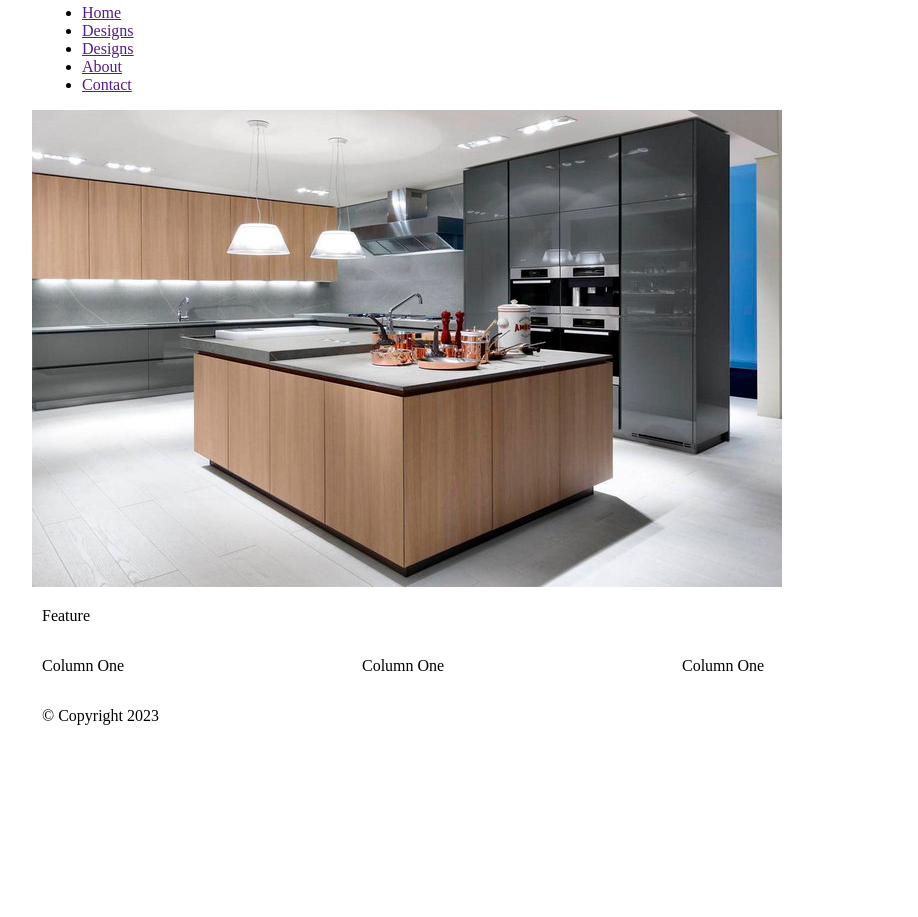
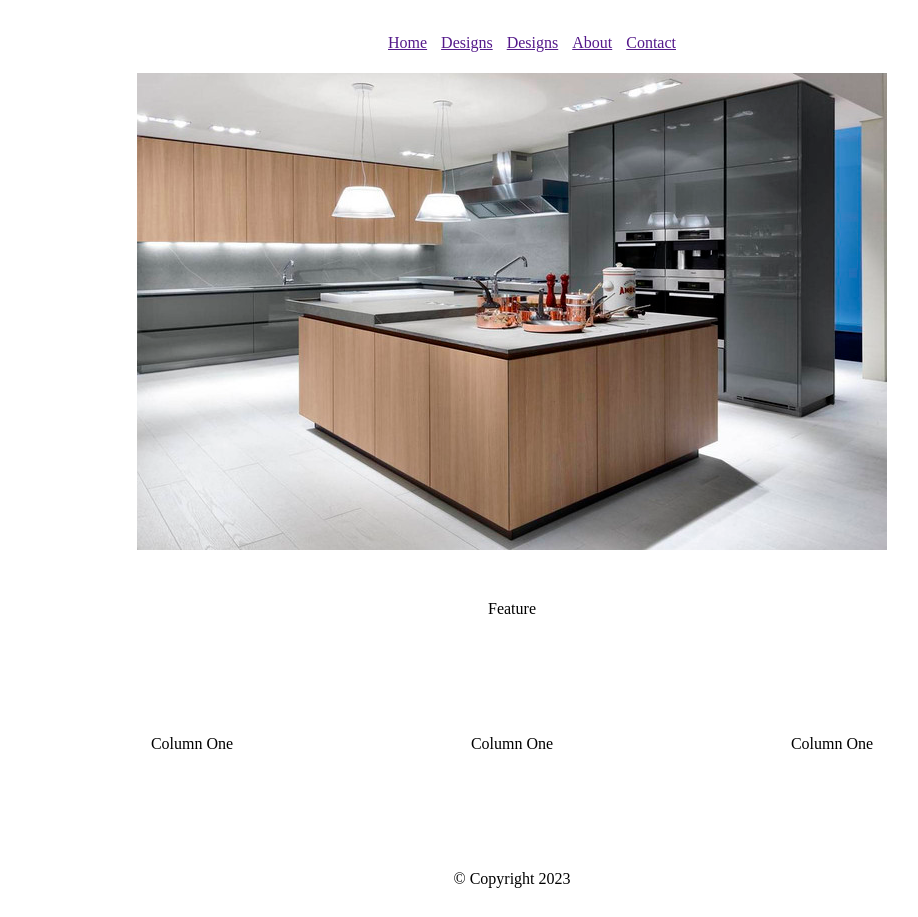
Before and after one commit to LukeWardle/Kitchen-Design-Responsive-Website, a plain HTML site: page index.html in a window 1280 px wide. Shown: the part 186-1103 px from the top of the page, without its empty margins (128-1046 px from the left). Before the commit the page ends 935 px from the top, so only its background shows below. Drawn offline with Linux system fonts and the light colour scheme.

Commit message:
stylesheet created and linked

```diff
--- /dev/null
+++ b/css/style.css
@@ -0,0 +1,20 @@
+@import url(960_12_col.css);
+
+* {
+    text-align: center;
+}
+
+#nav, #feature, .article, #footer {
+    margin-top: 20px;
+    padding: 10px 0px 5px 0px;
+}
+
+#feature, .article {
+    height: 100px;
+}
+
+li {
+    display: inline;
+    padding: 5px;
+    text-decoration: none;
+}
--- a/index.html
+++ b/index.html
@@ -5,7 +5,7 @@
     <meta http-equiv="X-UA-Compatible" content="IE=edge">
     <meta name="viewport" content="width=device-width, initial-scale=1.0">
     <title>House & Home Interior Designs</title>
-    <link rel="stylesheet" type="text/css" href="css/960_12_col.css" />
+    <link rel="stylesheet" type="text/css" href="css/style.css" />
 </head>
     <body>
         <!--Header section with navigation links.-->
@@ -24,7 +24,7 @@
             </div>
 
             <!--Home page banner-->
-            <div id="feature_banner">
+            <div id="feature_banner" class="grid_12">
                 <img src="images/Modern_Design_Kitchen.jpg" />
             </div>
 
```
